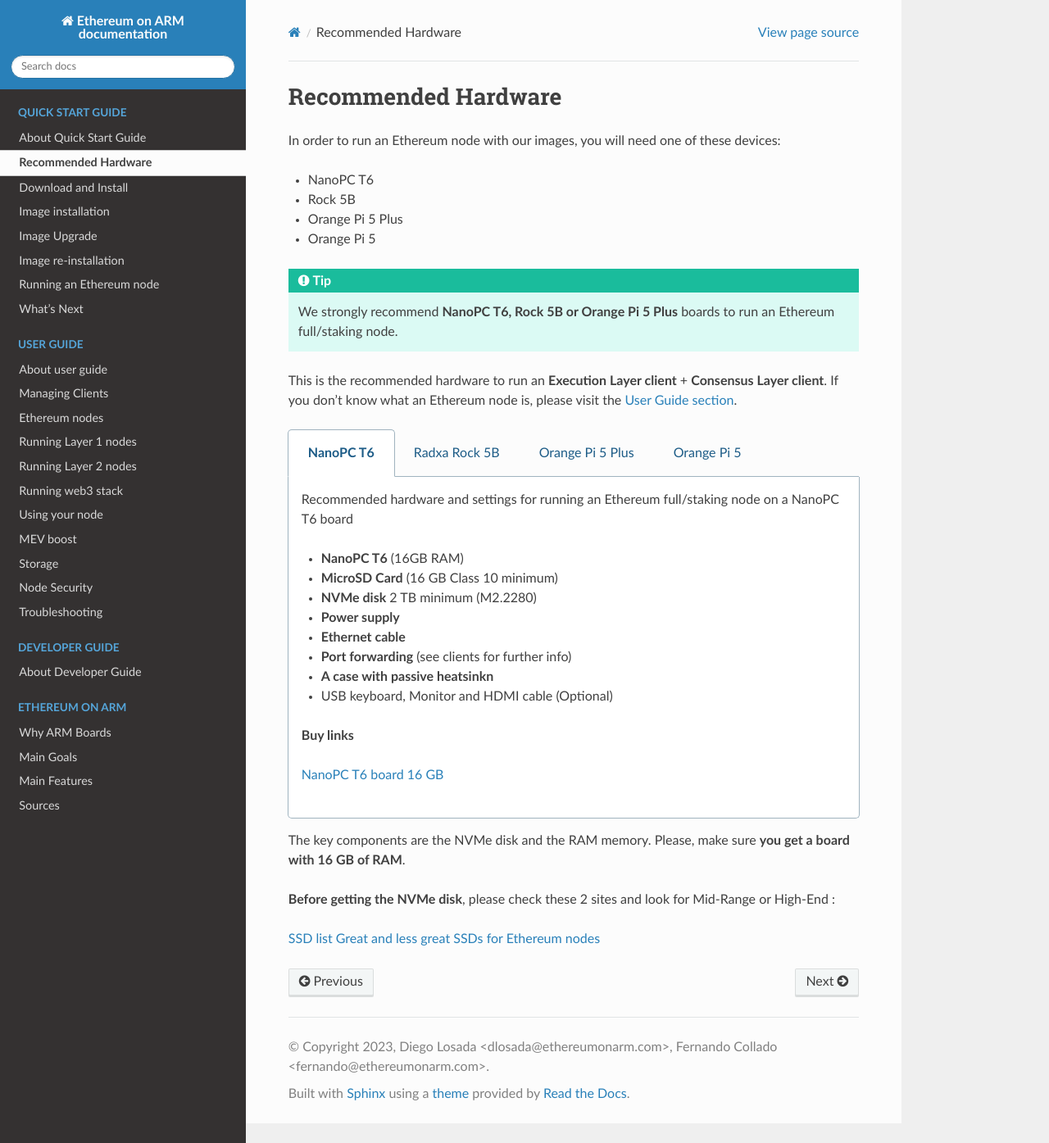
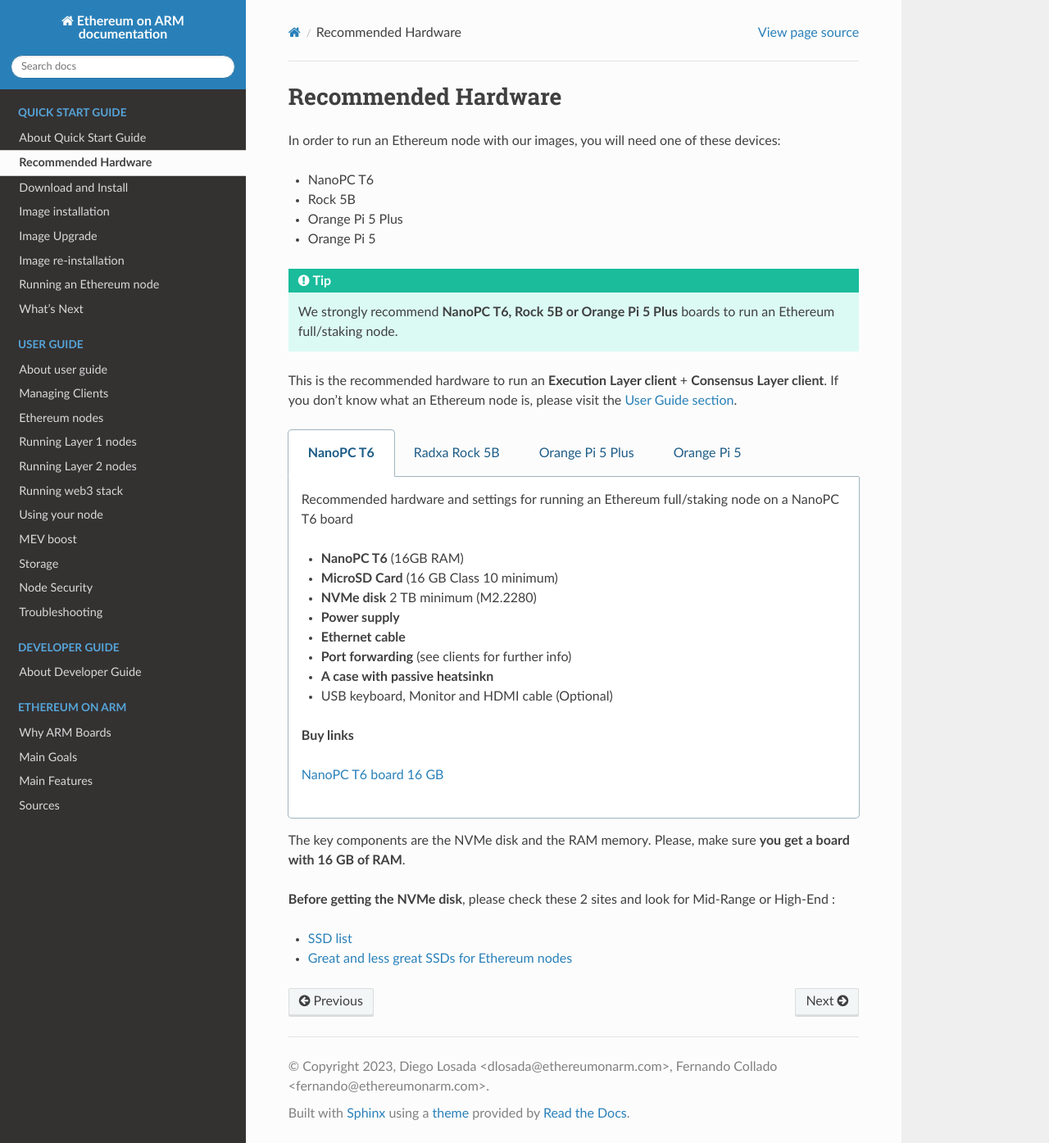
Before and after one commit to EOA-Blockchain-Labs/ethereumonarm, a Sphinx documentation site: the page built from docs/quick-guide/recommended-hardware.rst, in a window 1280 px wide and 1395 px high. Shown: the whole window at 82% size. Built offline with Sphinx 7.4.7 and the Read the Docs theme 2.0.0, drawn with Linux system fonts in a browser that asks for light colours.

Commit message:
fixed format typo

```diff
--- a/docs/quick-guide/recommended-hardware.rst
+++ b/docs/quick-guide/recommended-hardware.rst
@@ -53,11 +53,15 @@
     **Buy Links**
 
     BOARD
+
     `Rock 5B board 16 GB <https://shop.allnetchina.cn/products/rock5-model-b?variant=39514839515238>`_
+
     `Radxa power supply <https://shop.allnetchina.cn/products/radxa-power-pd-30w?variant=39929851904102>`_
 
     CASES (Choose one)
+
     `Acrylic protector with passive heatsink <https://shop.allnetchina.cn/products/rock5-b-acrylic-protector?variant=39877626396774>`_
+
     `Aluminum case with passive/active cooling <https://shop.allnetchina.cn/collections/rock5-model-b/products/ecopi-5b-aluminum-housing-for-rock5-model-b?variant=47101353361724>`_
 
   .. tab:: Orange Pi 5 Plus
@@ -76,6 +80,7 @@
     **Buy Links**
 
     `Orange Pi 5 Plus official page <http://www.orangepi.org/html/hardWare/computerAndMicrocontrollers/details/Orange-Pi-5-plus.html>`_
+
     `Orange Pi 5 Plus Case with heatsink <https://aliexpress.com/item/1005005728553439.html>`_
 
   .. tab:: Orange Pi 5
@@ -94,11 +99,12 @@
     **Buy Links**
 
     `Orange Pi 5 official page <http://www.orangepi.org/html/hardWare/computerAndMicrocontrollers/details/Orange-Pi-5.html>`_
+
     `Case with heatsink <https://aliexpress.com/item/1005005115126370.html>`_
 
 The key components are the NVMe disk and the RAM memory. Please, make sure **you get a board with 16 GB of RAM**.
 
 **Before getting the NVMe disk**, please check these 2 sites and look for Mid-Range or High-End :
 
-`SSD list <https://docs.google.com/spreadsheets/d/1B27_j9NDPU3cNlj2HKcrfpJKHkOf-Oi1DbuuQva2gT4/edit>`_
-`Great and less great SSDs for Ethereum nodes <https://gist.github.com/yorickdowne/f3a3e79a573bf35767cd002cc977b038>`_
+* `SSD list <https://docs.google.com/spreadsheets/d/1B27_j9NDPU3cNlj2HKcrfpJKHkOf-Oi1DbuuQva2gT4/edit>`_
+* `Great and less great SSDs for Ethereum nodes <https://gist.github.com/yorickdowne/f3a3e79a573bf35767cd002cc977b038>`_
```
